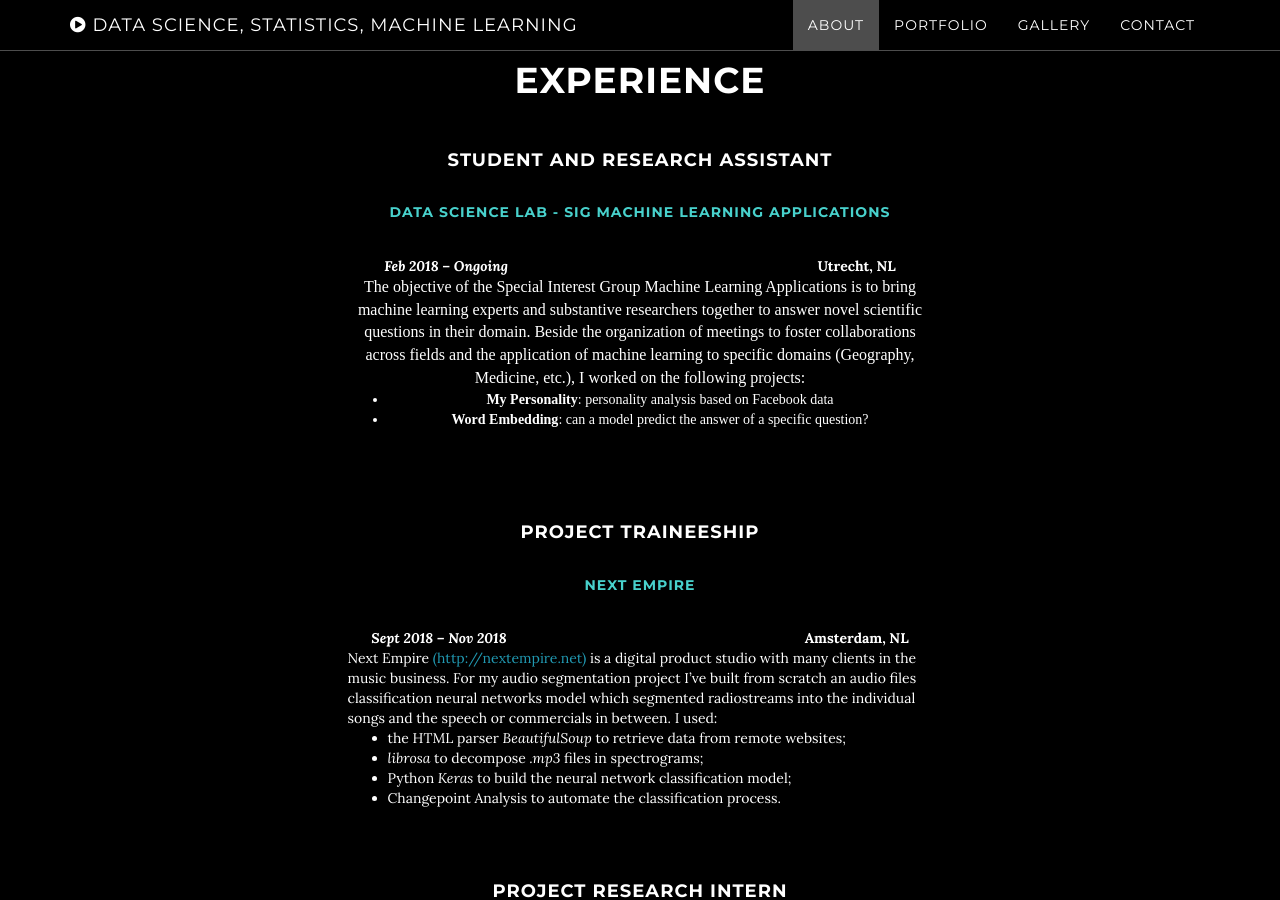
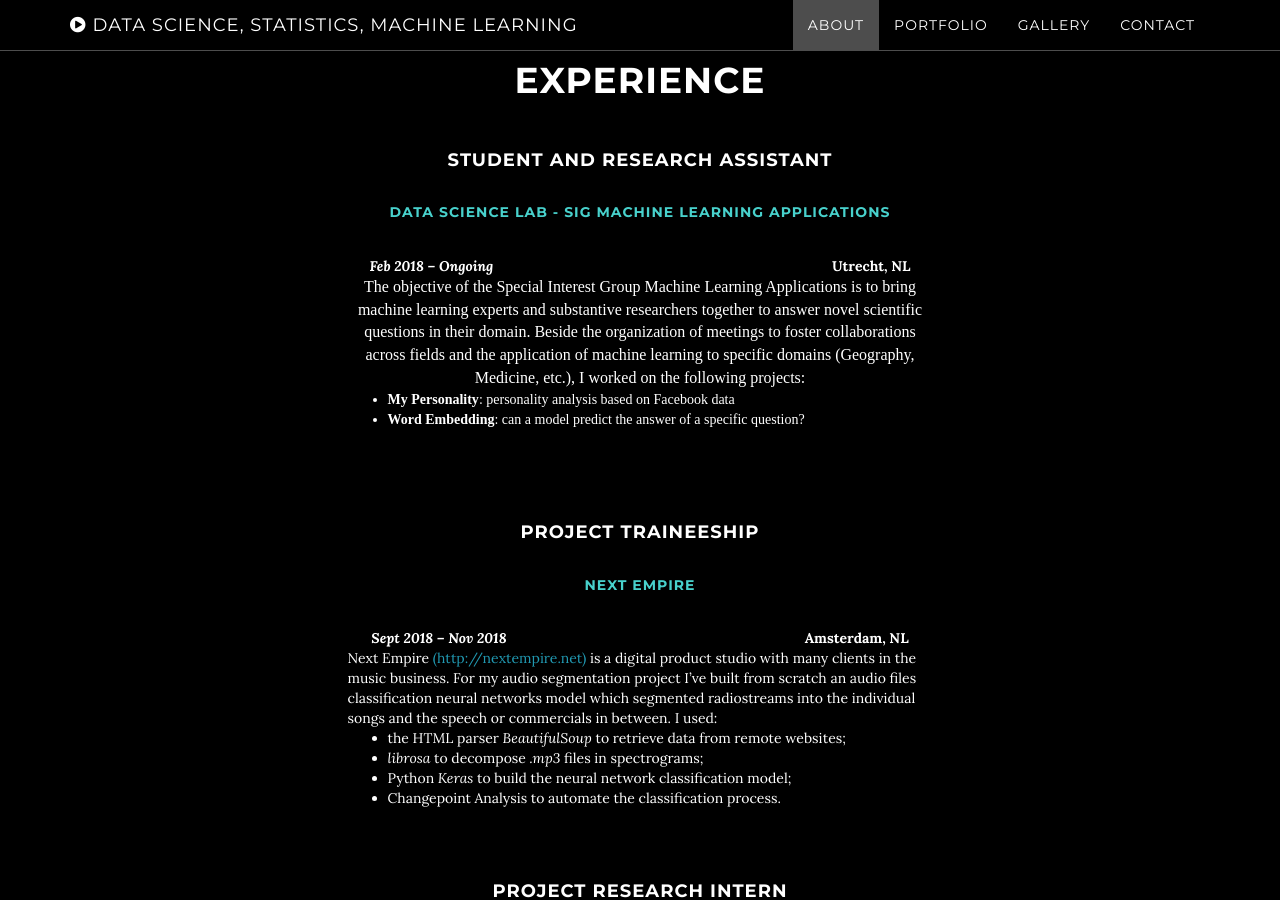
Before and after one commit to AgneseG/AgneseG.github.io, a Jekyll site: the page built from index.html, in a window 1280 px wide and 900 px high, scrolled down 1039 px. Built offline with Jekyll 4.4.1, drawn with Linux system fonts in a browser that asks for light colours.

Commit message:
Update about.html

```diff
--- a/_includes/about.html
+++ b/_includes/about.html
@@ -19,11 +19,11 @@ div.cntr {
                 <div class="cntr">
 <h4 " >Student and Research Assistant</h4>
 <h5 style="color:#48D1CC">Data Science Lab - SIG Machine Learning Applications</h5>
-<strong  style="text-align: left;"><em>Feb 2018 &ndash; Ongoing &nbsp;</em> &nbsp;&nbsp;&nbsp;&nbsp;&nbsp;&nbsp;&nbsp;&nbsp;&nbsp;&nbsp;  &nbsp;&nbsp;&nbsp; &nbsp;&nbsp;&nbsp;&nbsp;&nbsp;&nbsp;&nbsp;&nbsp; &nbsp;  &nbsp; &nbsp; &nbsp; &nbsp; &nbsp; &nbsp; &nbsp; &nbsp; &nbsp; &nbsp;&nbsp; &nbsp; &nbsp; &nbsp; &nbsp; &nbsp; &nbsp; &nbsp; &nbsp; &nbsp; &nbsp; &nbsp; &nbsp; &nbsp; &nbsp; &nbsp; &nbsp; &nbsp; Utrecht, NL</strong>
+<strong  style="text-align: left;"><em>Feb 2018 &ndash; Ongoing &nbsp;</em> &nbsp;&nbsp;&nbsp; &nbsp;&nbsp;&nbsp; &nbsp;&nbsp;&nbsp;&nbsp;&nbsp;&nbsp;&nbsp;&nbsp;&nbsp;&nbsp;  &nbsp;&nbsp;&nbsp; &nbsp;&nbsp;&nbsp;&nbsp;&nbsp;&nbsp;&nbsp;&nbsp; &nbsp;  &nbsp; &nbsp; &nbsp; &nbsp; &nbsp; &nbsp; &nbsp; &nbsp; &nbsp; &nbsp;&nbsp; &nbsp; &nbsp; &nbsp; &nbsp; &nbsp; &nbsp; &nbsp; &nbsp; &nbsp; &nbsp; &nbsp; &nbsp; &nbsp; &nbsp; &nbsp; &nbsp; &nbsp; Utrecht, NL</strong>
 <div  style="font-family:Didot;font-size:16px;font-weight:500;" style="text-align: left;">The objective of the Special Interest Group Machine Learning Applications is to bring machine learning experts and substantive researchers together to answer novel scientific questions in their domain. Beside the organization of meetings to foster collaborations across fields and the application of machine learning to specific domains (Geography, Medicine, etc.), I worked on the following projects:</div>
 <ul>
-<li  style="font-family:Didot;" style="text-align: left;"><strong>My Personality</strong>: personality analysis based on Facebook data</li>
-<li  style="font-family:Didot;" style="text-align: left;"><strong>Word Embedding</strong>: can a model predict the answer of a specific question?</li>
+<li  style="font-family:Didot;text-align: left;"><strong>My Personality</strong>: personality analysis based on Facebook data</li>
+<li  style="font-family:Didot;text-align: left;" ><strong>Word Embedding</strong>: can a model predict the answer of a specific question?</li>
 </ul>
  <br/>  <h6 style="color:black">I</h6>     </div>
                         <div class="cntr">
```
